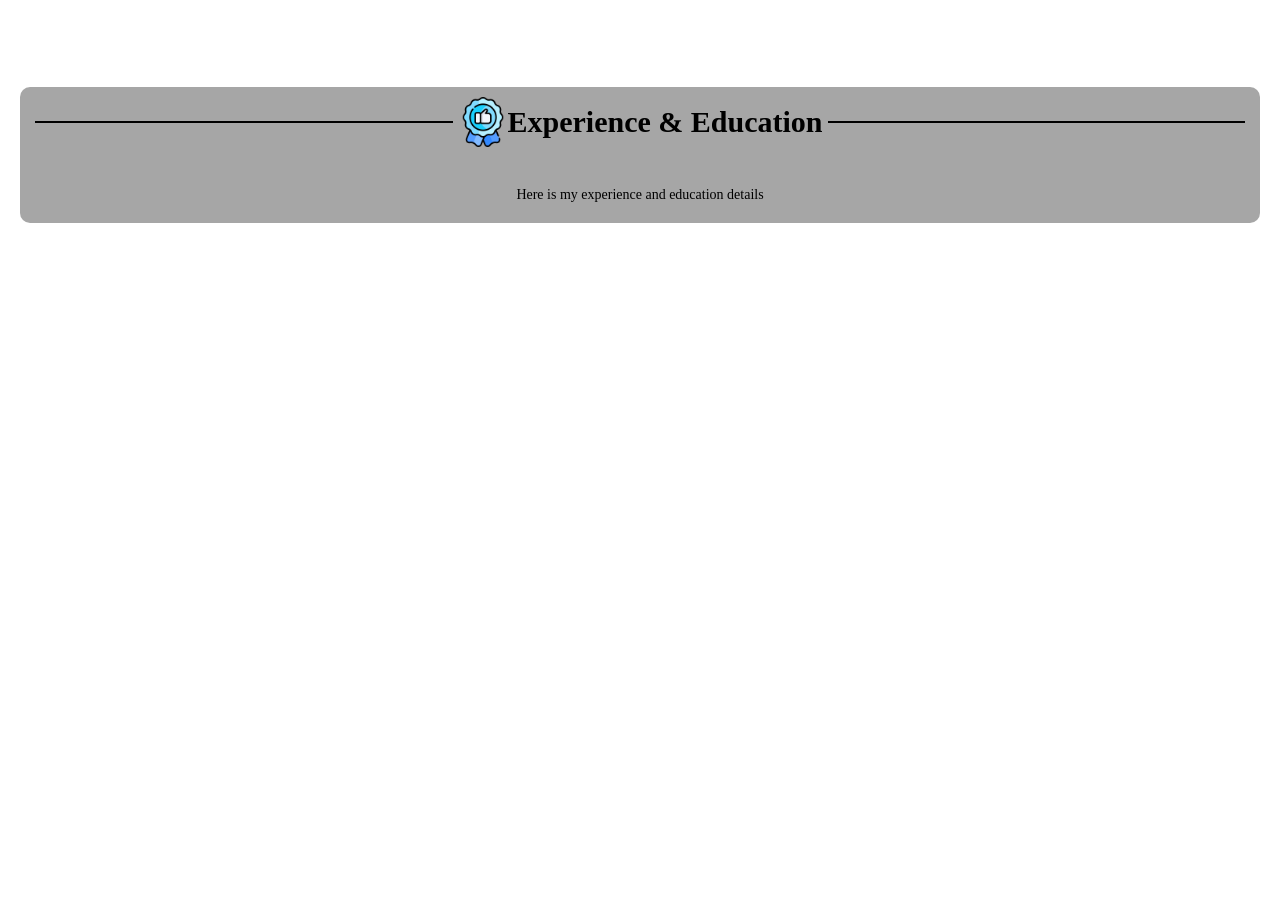
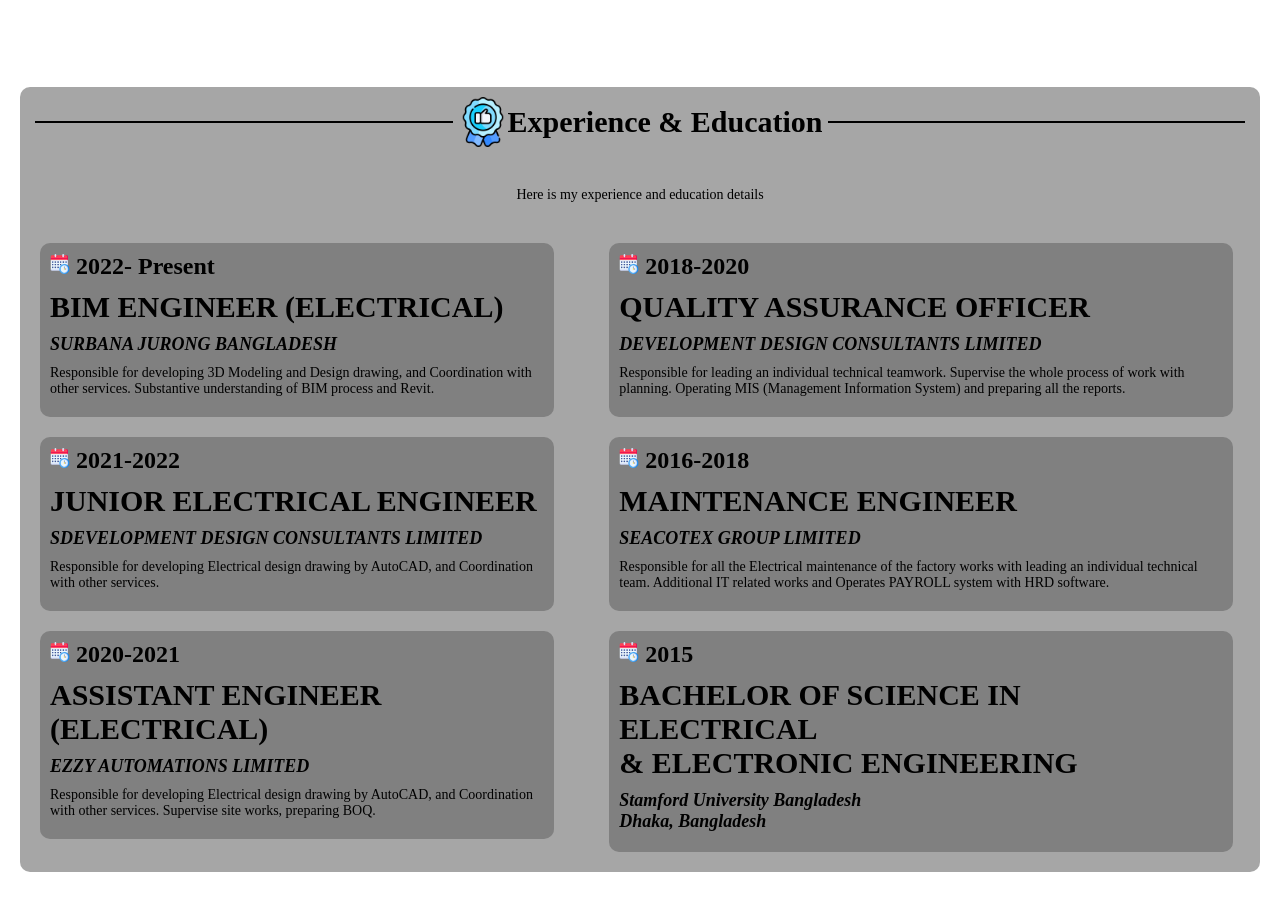
Before and after one commit to SK-SHADIK/muhammad_rakibul_hasan_portfolio, a plain HTML site: page index.html in a window 1280 px wide. Shown: the part 1200-2111 px from the top of the page. Before the commit the page ends 1463 px from the top, so only its background shows below. Drawn offline with Linux system fonts and the light colour scheme.

Commit message:
Add The Experience and education section

```diff
--- a/Styles/common.css
+++ b/Styles/common.css
@@ -3,6 +3,7 @@
     --black-color: #000;
     --quick-silver-color: #a6a6a6;
     --lime-green-color: #7AB226;
+    --gray-color: #808080;
 }
 
 /* Resetting default styles */
@@ -296,3 +297,52 @@
     color: var(--black-color);
     line-height: 1.5;
 }
+.experience-education-container{
+    display: flex;
+    justify-content: space-around;
+    gap: 20px;
+}
+.experience-education-box {
+    width: 90%;
+    padding: 10px;
+    background-color: var(--gray-color);
+    border-radius: 10px;
+    margin: 20px;
+    cursor: pointer;
+    transition: transform 0.3s ease;
+}
+.experience-education-box:hover{
+    transform: scale(1.01);
+}
+
+.experience-education-year {
+    font-size: 24px;
+    font-weight: 700;
+    color: var(--black-color);
+    margin-bottom: 10px;
+}
+
+.experience-education-year-img {
+    height: 20px;
+    width: 20px;
+}
+
+.experience-education-title {
+    font-size: 30px;
+    font-weight: 700;
+    color: var(--black-color);
+    margin-bottom: 10px;
+}
+
+.experience-education-company {
+    font-size: 18px;
+    font-style: italic;
+    color: var(--black-color);
+    margin-bottom: 10px;
+}
+
+.experience-education-desc {
+    font-size: 14px;
+    color: var(--black-color);
+    margin-bottom: 10px;
+}
--- a/index.html
+++ b/index.html
@@ -45,7 +45,8 @@
                         <h1 class="banner-sub-text">I am Muhammad Rakibul Hasan</h1>
                         <h1 class="banner-main-text">BIM Engineer, Electrical</h1>
                         <p class="banner-subs-text">House-28, Road-4, Block-A, Banasree, <br>Rampura, Dhaka-1219
-                            <br>Dhaka, Bangladesh</p>
+                            <br>Dhaka, Bangladesh
+                        </p>
                         <p class="banner-texts">I hold a Bachelor's in Electrical and Electronic Engineering from
                             Stamford University Bangladesh <br> and boast over nine years of diverse professional
                             experience. Previously, I served as a <br>Jr. Electrical Engineer at NKDOS Consortium for
@@ -112,12 +113,58 @@
                     relationships with both superiors and subordinates. Strong computational skills.</p>
             </div>
             <div class="experience-education-section">
-                <h1 class="experience-education-section-header"><img src="Images/recommendation.png" alt="experience education" class="aboutme-img"> Experience & Education</h1>
+                <h1 class="experience-education-section-header"><img src="Images/recommendation.png"
+                        alt="experience education" class="aboutme-img"> Experience & Education</h1>
                 <p class="experience-education-section-desc">Here is my experience and education details</p>
 
                 <div class="experience-education-container">
                     <div class="experience-education-content">
+                        <div class="experience-education-box">
+                            <h3 class="experience-education-year"><img src="Images/schedule.png" alt="schedule"
+                                    class="experience-education-year-img"> 2022- Present</h3>
+                            <h1 class="experience-education-title">BIM ENGINEER (ELECTRICAL)</h1>
+                            <h3 class="experience-education-company">SURBANA JURONG BANGLADESH</h3>
+                            <p class="experience-education-desc">Responsible for developing 3D Modeling and Design
+                                drawing, and Coordination with other services. Substantive understanding of BIM process
+                                and Revit.</p>
+                        </div>
+                        <div class="experience-education-box">
+                            <h3 class="experience-education-year"><img src="Images/schedule.png" alt="schedule"
+                                    class="experience-education-year-img"> 2021-2022</h3>
+                            <h1 class="experience-education-title">JUNIOR ELECTRICAL ENGINEER</h1>
+                            <h3 class="experience-education-company">SDEVELOPMENT DESIGN CONSULTANTS LIMITED</h3>
+                            <p class="experience-education-desc">Responsible for developing Electrical design drawing by AutoCAD, and Coordination with other services.</p>
+                        </div>
+                        <div class="experience-education-box">
+                            <h3 class="experience-education-year"><img src="Images/schedule.png" alt="schedule"
+                                    class="experience-education-year-img"> 2020-2021</h3>
+                            <h1 class="experience-education-title">ASSISTANT ENGINEER (ELECTRICAL)</h1>
+                            <h3 class="experience-education-company">EZZY AUTOMATIONS LIMITED</h3>
+                            <p class="experience-education-desc">Responsible for developing Electrical design drawing by AutoCAD, and Coordination with other services. Supervise site works, preparing BOQ.</p>
+                        </div>
+                    </div>
+                    <div class="experience-education-content">
+                        <div class="experience-education-box">
+                            <h3 class="experience-education-year"><img src="Images/schedule.png" alt="schedule"
+                                    class="experience-education-year-img"> 2018-2020</h3>
+                            <h1 class="experience-education-title">QUALITY ASSURANCE OFFICER</h1>
+                            <h3 class="experience-education-company">DEVELOPMENT DESIGN CONSULTANTS LIMITED</h3>
+                            <p class="experience-education-desc">Responsible for leading an individual technical teamwork. Supervise the whole process of work with planning. Operating MIS (Management Information System) and preparing all the reports.</p>
+                        </div>
+                        <div class="experience-education-box">
+                            <h3 class="experience-education-year"><img src="Images/schedule.png" alt="schedule"
+                                    class="experience-education-year-img"> 2016-2018</h3>
+                            <h1 class="experience-education-title">MAINTENANCE ENGINEER</h1>
+                            <h3 class="experience-education-company">SEACOTEX GROUP LIMITED</h3>
+                            <p class="experience-education-desc">Responsible for all the Electrical maintenance of the factory works with leading an individual technical team. Additional IT related works and Operates PAYROLL system with HRD software.</p>
+                        </div>
+                        <div class="experience-education-box">
+                            <h3 class="experience-education-year"><img src="Images/schedule.png" alt="schedule"
+                                    class="experience-education-year-img"> 2015</h3>
+                            <h1 class="experience-education-title">BACHELOR OF SCIENCE IN ELECTRICAL <br>& ELECTRONIC ENGINEERING</h1>
+                            <h3 class="experience-education-company">Stamford University Bangladesh <br>Dhaka, Bangladesh</h3>
 
+                        </div>
                     </div>
                 </div>
             </div>
```
